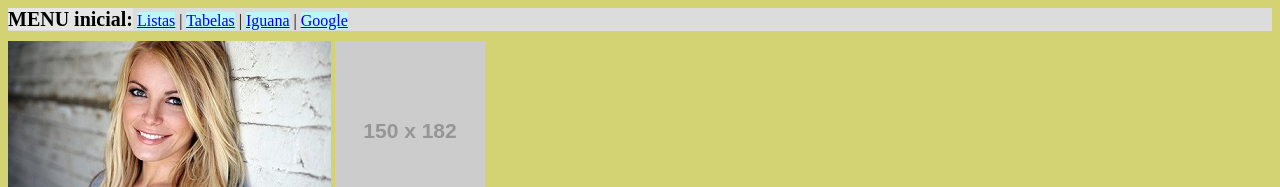
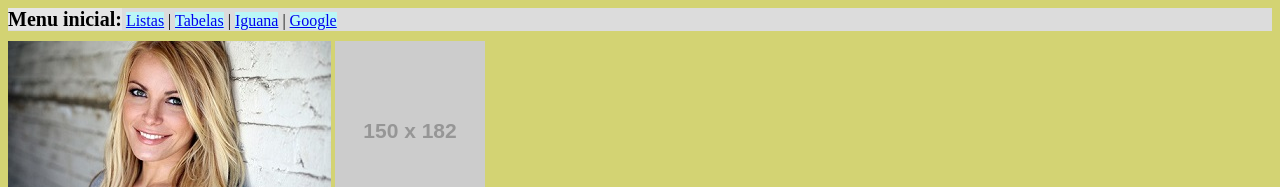
Before and after one commit to pauloalmeidamorais/public, a plain HTML site: page index.html in a window 1280 px wide. Shown: the top 187 px of the page. Drawn offline with Linux system fonts and the light colour scheme; placeholder pictures from the web are drawn by us.

Commit message:
Menu agora tem letras caixas baixas

```diff
--- a/index.html
+++ b/index.html
@@ -10,7 +10,7 @@
 <body style="background-color: rgb(211, 211, 115) ;">
     <!-- Esse é um comentário -->
     <div style="display:block;background-color: gainsboro; margin-bottom: 10px;">
-        <strong class="MenuInicial">MENU inicial:</strong>
+        <strong class="MenuInicial">Menu inicial:</strong>
         <a href="listas.html">Listas</a> |
         <a href="tabelas.html">Tabelas</a> |
         <a href="iguana.html">Iguana</a> |
```
